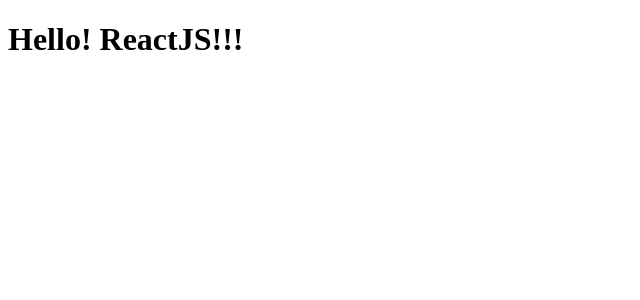
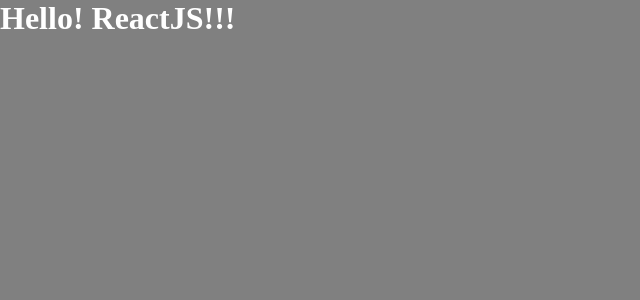
Before and after one commit to kleitonADS/GithubExplorerReactJS, a React app: page / in a window 1280 px wide. Shown: the top 300 px of the page, without its empty margins (0-640 px from the left). Built offline with nearby package versions, Linux system fonts and the light colour scheme.

Commit message:
add files
add styles  and some loaders , css-loader and style-loader

```diff
--- a/package.json
+++ b/package.json
@@ -5,7 +5,7 @@
   "repository": "https://github.com/kleitonADS/GithubExplorerReactJS.git",
   "author": "Kleiton Silva Souza de Azevedo <kleiton.ads@hotmail.com>",
   "license": "MIT",
-  "scripts":{
+  "scripts": {
     "dev": "webpack serve",
     "build": "cross-env NODE_ENV=production webpack"
   },
@@ -20,7 +20,9 @@
     "@babel/preset-react": "^7.14.5",
     "babel-loader": "^8.2.2",
     "cross-env": "^7.0.3",
+    "css-loader": "^6.2.0",
     "html-webpack-plugin": "^5.3.2",
+    "style-loader": "^3.2.1",
     "webpack": "^5.47.0",
     "webpack-cli": "^4.7.2",
     "webpack-dev-server": "^3.11.2"
--- a/src/App.jsx
+++ b/src/App.jsx
@@ -1,3 +1,5 @@
+import './Styles/global.css';
+
 export function App(){
     return <h1>Hello! ReactJS!!!</h1>
 }
--- /dev/null
+++ b/src/Styles/global.css
@@ -0,0 +1,11 @@
+*{
+    margin:0;
+    padding:0;
+    box-sizing:border-box ;
+
+}
+
+body{
+    background-color: gray;
+    color: white;
+}
--- a/src/index.jsx
+++ b/src/index.jsx
@@ -1,6 +1,7 @@
 // import React from 'react';
 import { render} from 'react-dom';
 import {App} from './App.jsx';
+
 
 render(
     <App/>,
--- a/webpack.config.js
+++ b/webpack.config.js
@@ -27,6 +27,11 @@
                 test: /\.jsx$/,
                 exclude:/node_modules/,
                 use: 'babel-loader',
+            },
+            {
+                test: /\.css$/,
+                exclude:/node_modules/,
+                use: ['style-loader', 'css-loader'],
             }
         ]
     }
```
Also changed, not shown: 1 other file (tests, documents, lock files or other folders).
